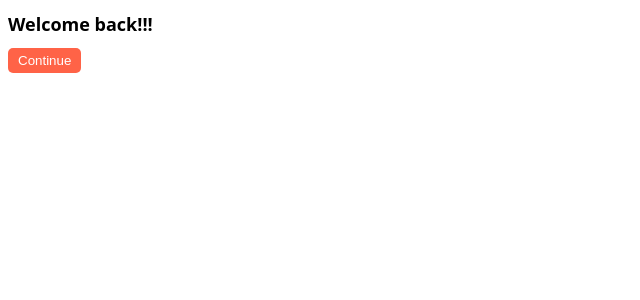
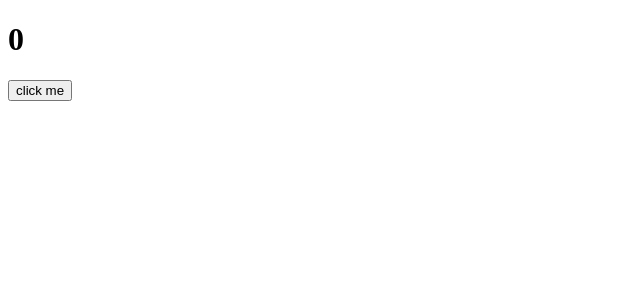
Before and after one commit to selene-cho/NOMAD-movie-web-service, a React (Create React App) app in the folder movie-web-service/: page / in a window 1280 px wide. Shown: the top 300 px of the page, without its empty margins (0-640 px from the left). Built offline with nearby package versions, Linux system fonts and the light colour scheme.

Commit message:
6.0 Effects

```diff
--- a/movie-web-service/src/App.js
+++ b/movie-web-service/src/App.js
@@ -1,11 +1,13 @@
-import Button from './Button';
-import styles from './App.module.css';
+import { useState } from 'react';
 
 function App() {
+  const [counter, setCounter] = useState(0);
+  const onClick = () => setCounter((prev) => prev + 1);
+  console.log('call an api');
   return (
     <div>
-      <h1 className={styles.title}>Welcome back!!!</h1>
-      <Button text={'Continue'} />
+      <h1>{counter}</h1>
+      <button onClick={onClick}>click me</button>
     </div>
   );
 }
```
